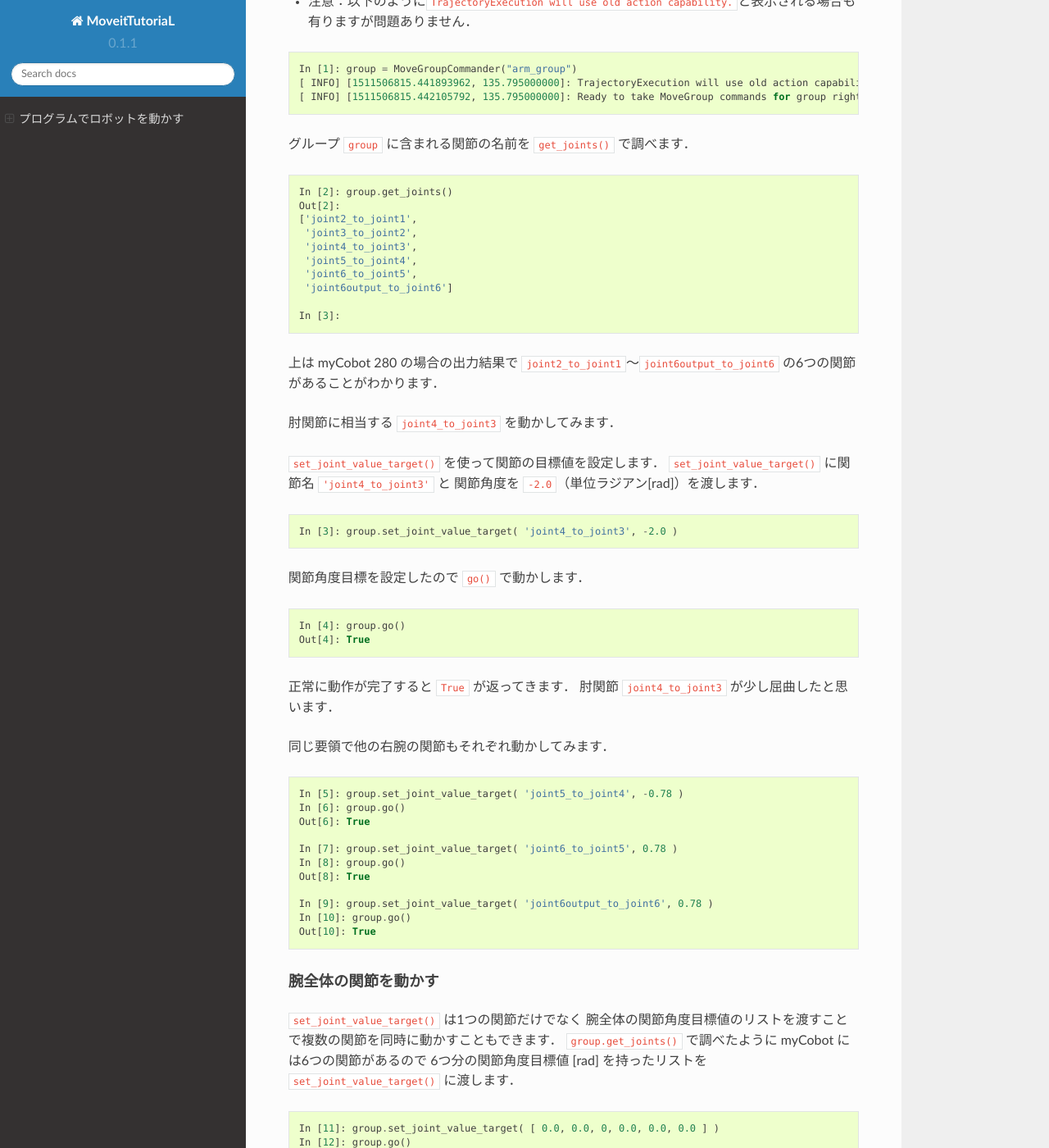
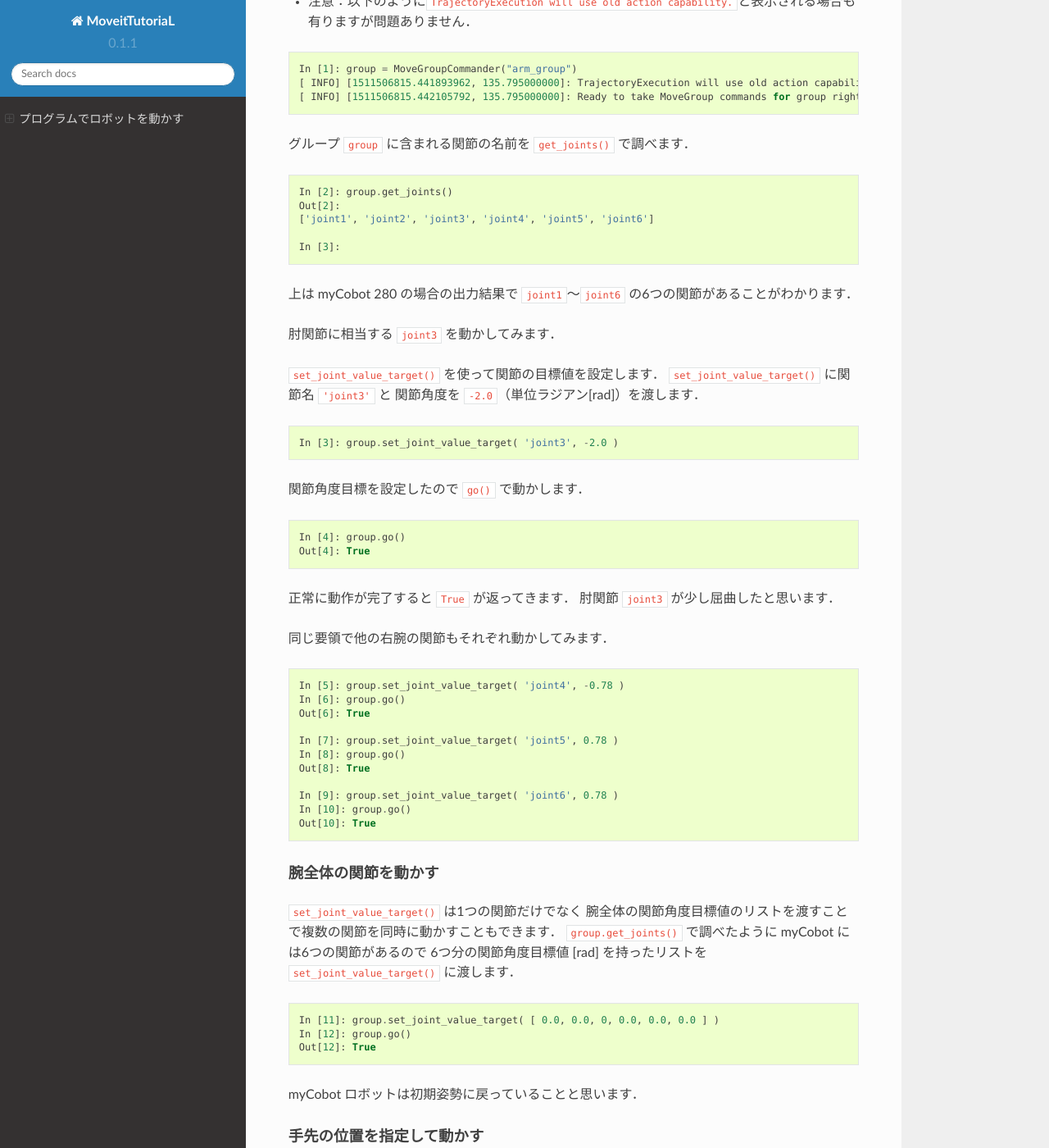
Before and after one commit to tork-a/tork_moveit_tutorial, a Sphinx documentation site: the page built from doc/moveit-tutorial_ja_robot-python_basic.md, in a window 1280 px wide and 1400 px high, scrolled down 12009 px. Shown: the whole window at 82% size. Built offline with Sphinx 7.4.7 and the Read the Docs theme 2.0.0, drawn with Linux system fonts in a browser that asks for light colours.

Commit message:
update doc

````diff
--- a/doc/moveit-tutorial_ja_robot-python_basic.md
+++ b/doc/moveit-tutorial_ja_robot-python_basic.md
@@ -586,27 +586,22 @@ In [1]: group = MoveGroupCommander("arm_group")
 ```python
 In [2]: group.get_joints()
 Out[2]:
-['joint2_to_joint1',
- 'joint3_to_joint2',
- 'joint4_to_joint3',
- 'joint5_to_joint4',
- 'joint6_to_joint5',
- 'joint6output_to_joint6']
+['joint1', 'joint2', 'joint3', 'joint4', 'joint5', 'joint6']
 
 In [3]:
 ```
 
 上は myCobot 280 の場合の出力結果で
-`joint2_to_joint1`〜`joint6output_to_joint6` の6つの関節があることがわかります．
+`joint1`〜`joint6` の6つの関節があることがわかります．
 
-肘関節に相当する `joint4_to_joint3` を動かしてみます．
+肘関節に相当する `joint3` を動かしてみます．
 
 `set_joint_value_target()` を使って関節の目標値を設定します．
-`set_joint_value_target()` に関節名 `'joint4_to_joint3'` と
+`set_joint_value_target()` に関節名 `'joint3'` と
 関節角度を `-2.0`（単位ラジアン[rad]）を渡します．
 
 ```python
-In [3]: group.set_joint_value_target( 'joint4_to_joint3', -2.0 )
+In [3]: group.set_joint_value_target( 'joint3', -2.0 )
 ```
 
 関節角度目標を設定したので `go()` で動かします．
@@ -617,20 +612,20 @@ Out[4]: True
 ```
 
 正常に動作が完了すると `True` が返ってきます．
-肘関節 `joint4_to_joint3` が少し屈曲したと思います．
+肘関節 `joint3` が少し屈曲したと思います．
 
 同じ要領で他の右腕の関節もそれぞれ動かしてみます．
 
 ```python
-In [5]: group.set_joint_value_target( 'joint5_to_joint4', -0.78 )
+In [5]: group.set_joint_value_target( 'joint4', -0.78 )
 In [6]: group.go()
 Out[6]: True
 
-In [7]: group.set_joint_value_target( 'joint6_to_joint5', 0.78 )
+In [7]: group.set_joint_value_target( 'joint5', 0.78 )
 In [8]: group.go()
 Out[8]: True
 
-In [9]: group.set_joint_value_target( 'joint6output_to_joint6', 0.78 )
+In [9]: group.set_joint_value_target( 'joint6', 0.78 )
 In [10]: group.go()
 Out[10]: True
 ```
````
